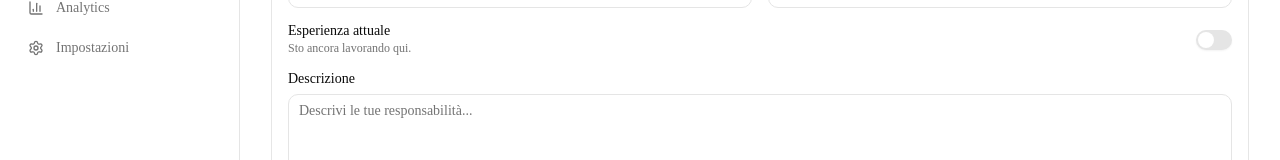
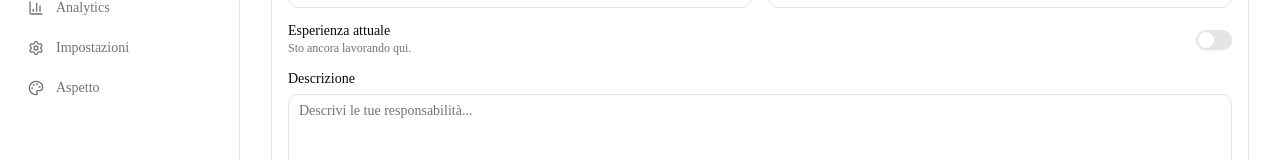
Before and after one commit to Ninja1389/dev-portfolio-cms, a Next.js app: page /dashboard/experiences/new in a window 1280 px wide. Shown: the part 362-522 px from the top of the page. Built offline with nearby package versions, Linux system fonts and the light colour scheme; no server answers; the database is empty; sample sign-in values are in the browser's storage.

Commit message:
feat: add Aspetto link with Palette icon to dashboard sidebar

```diff
--- a/src/components/dashboard/sidebar.tsx
+++ b/src/components/dashboard/sidebar.tsx
@@ -12,6 +12,7 @@ import {
   GitFork,
   BarChart3,
   Settings,
+  Palette,
 } from "lucide-react"
 import { cn } from "@/lib/utils"
 
@@ -25,6 +26,7 @@ const navItems = [
   { href: "/dashboard/integrations/github", label: "GitHub", icon: GitFork },
   { href: "/dashboard/analytics", label: "Analytics", icon: BarChart3 },
   { href: "/dashboard/settings", label: "Impostazioni", icon: Settings },
+  { href: "/dashboard/settings/appearance", label: "Aspetto", icon: Palette },
 ]
 
 export function Sidebar({ onNavClick }: { onNavClick?: () => void }) {
```
